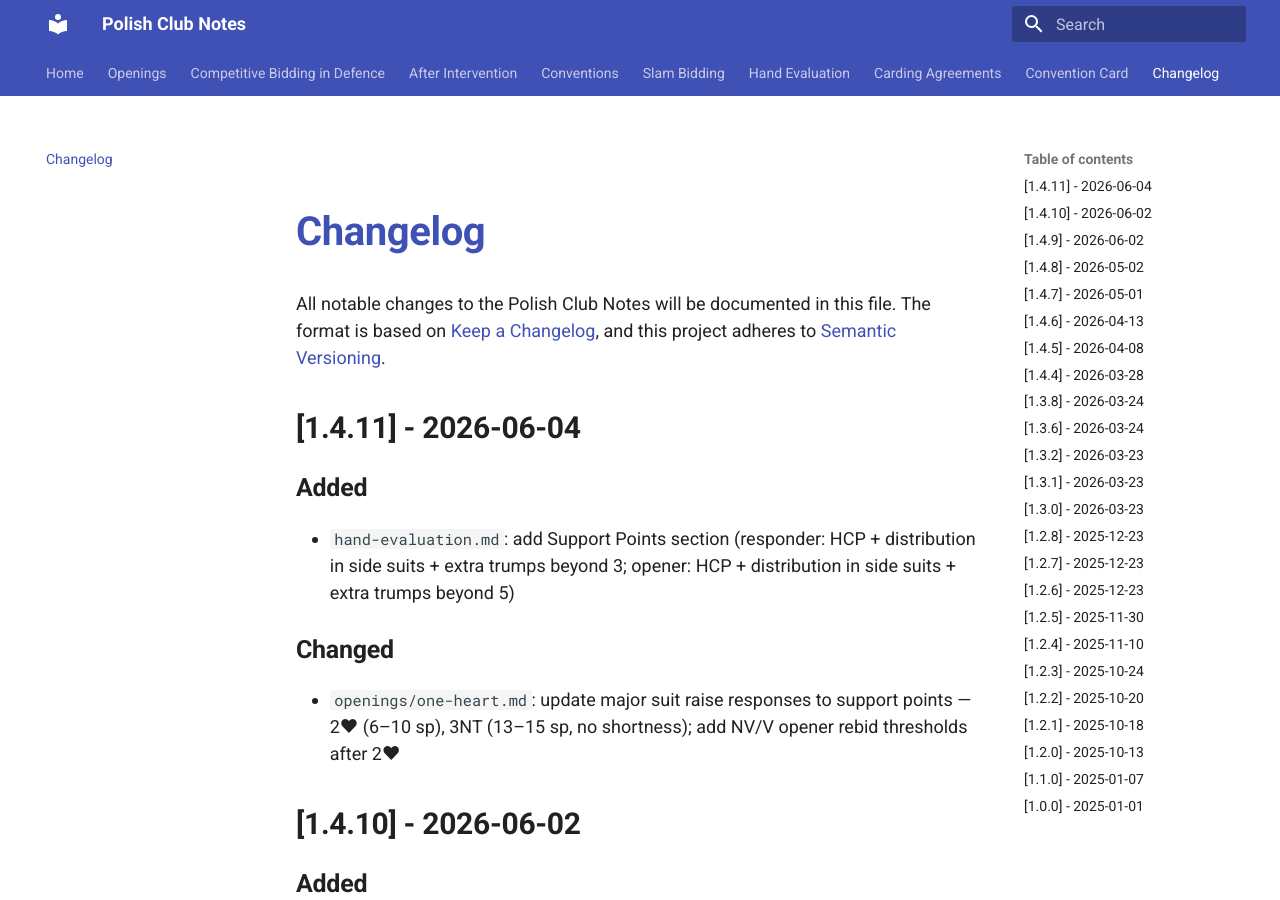
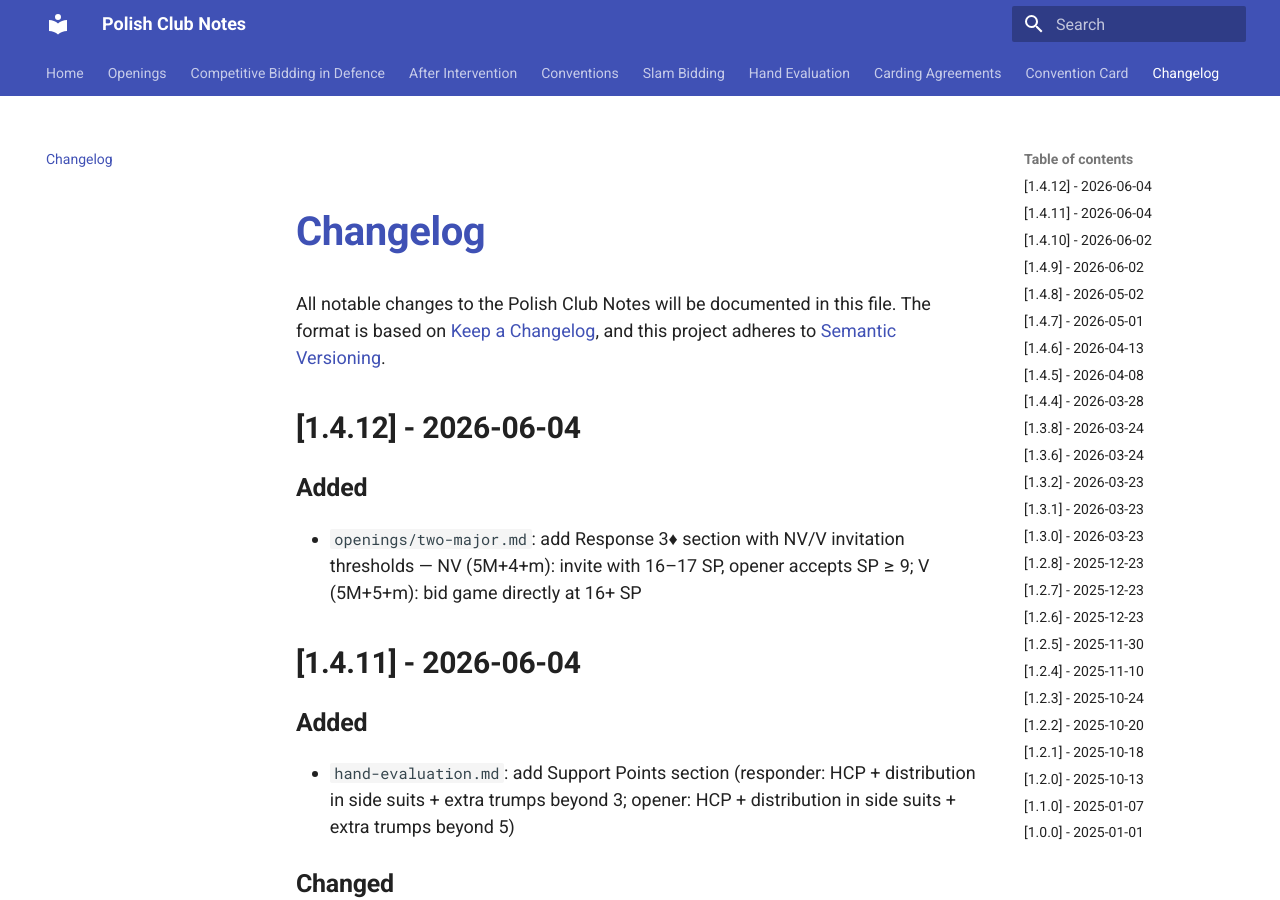
Before and after one commit to glindstrom/polish-club-notes, an MkDocs documentation site: the page built from docs/changelog.md, in a window 1280 px wide and 900 px high. Built offline with MkDocs 1.6.1 and Material for MkDocs 9.7.7, drawn with Linux system fonts in a browser that asks for light colours.

Commit message:
docs: add changelog entry for v1.4.12
Co-Authored-By: Claude Sonnet 4.6 <noreply@anthropic.com>

```diff
--- a/docs/changelog.md
+++ b/docs/changelog.md
@@ -2,6 +2,10 @@
 All notable changes to the Polish Club Notes will be documented in this file.
 The format is based on [Keep a Changelog](https://keepachangelog.com/en/1.0.0/),
 and this project adheres to [Semantic Versioning](https://semver.org/spec/v2.0.0.html).
+
+## [1.4.12] - 2026-06-04
+### Added
+- `openings/two-major.md`: add Response 3♦ section with NV/V invitation thresholds — NV (5M+4+m): invite with 16–17 SP, opener accepts SP ≥ 9; V (5M+5+m): bid game directly at 16+ SP
 
 ## [1.4.11] - 2026-06-04
 ### Added
```
